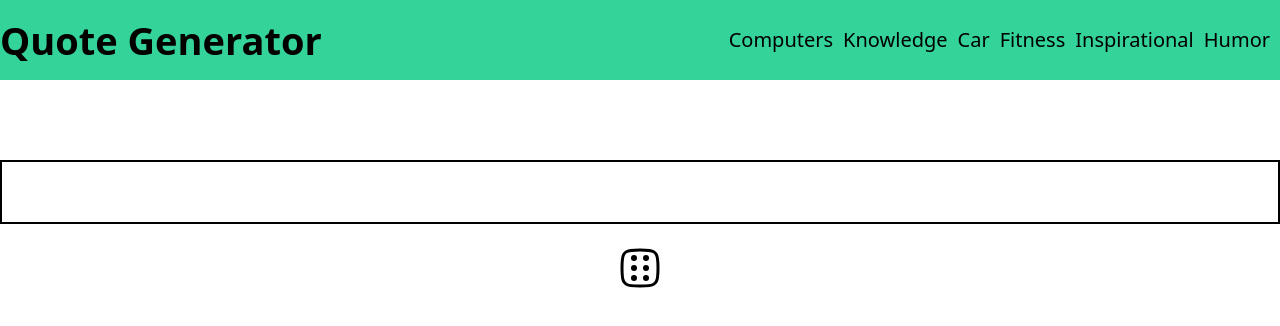
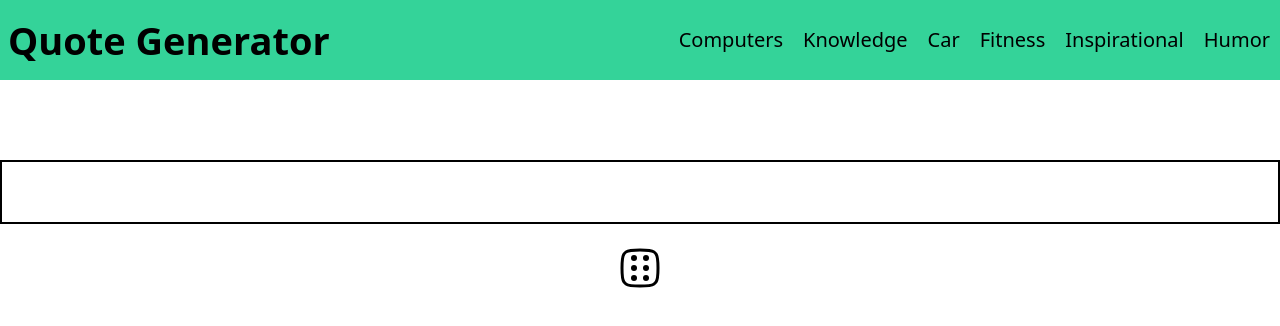
Before and after one commit to akshat-code21/OS-Club-Hackathon, a website: page src/index.html in a window 1280 px wide. Drawn offline with Linux system fonts and the light colour scheme; no server answers.

Commit message:
adjusting heading and navbar

```diff
--- a/src/index.html
+++ b/src/index.html
@@ -11,10 +11,10 @@
     <header
       class="h-[10vh] text-center bg-emerald-400 flex items-center justify-between"
     >
-      <div class="logo text-[38px] font-bold">Quote Generator</div>
+      <div class="logo text-[38px] font-bold ml-[8px]">Quote Generator</div>
       <nav class="nav flex justify-center items-center">
         <ul
-          class="nav-ul flex justify-center items-center gap-[10px] mr-[10px] text-[20px]"
+          class="nav-ul flex justify-center items-center gap-[20px] mr-[10px] text-[20px]"
         >
           <li><button class="nav-btn">Computers</button></li>
           <li><button class="nav-btn">Knowledge</button></li>
```
Also changed, not shown: src/output.css.
